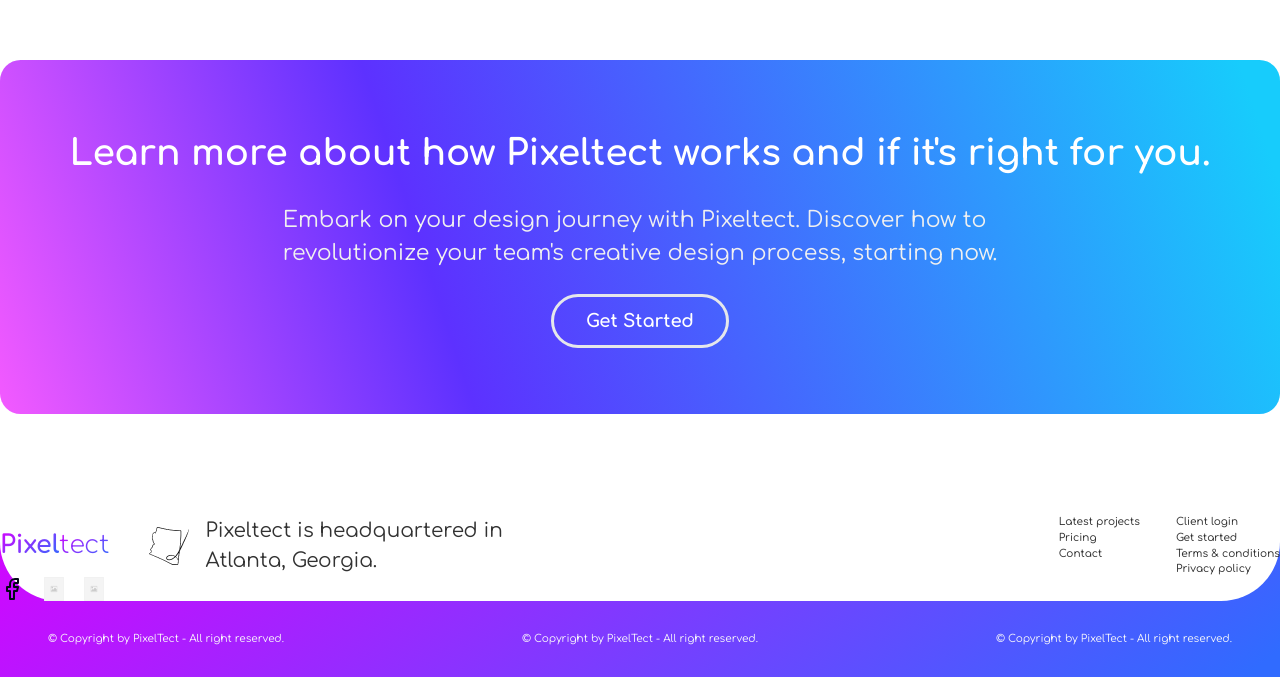
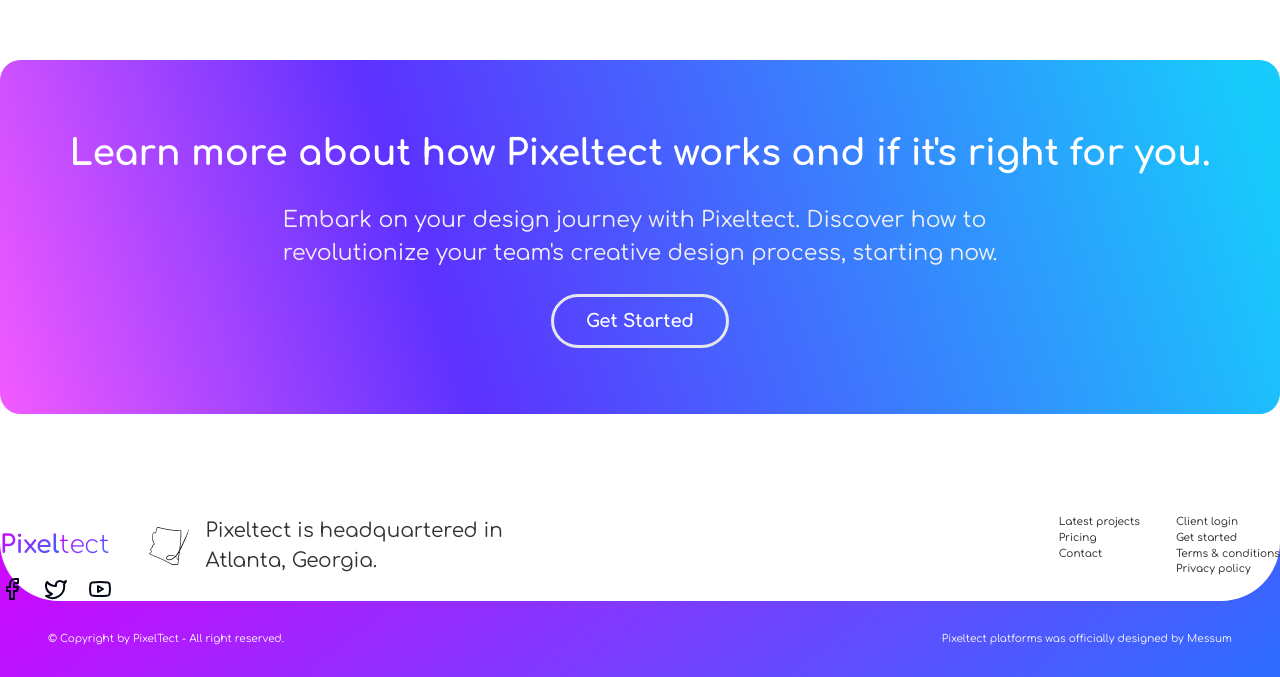
Before and after one commit to Iqtidartara/pixeltech, a Next.js app: page / in a window 1280 px wide. Shown: the part 9390-10067 px from the top of the page. Built offline with nearby package versions, Linux system fonts and the light colour scheme.

Commit message:
refractor: new changes

```diff
--- a/components/Footer.tsx
+++ b/components/Footer.tsx
@@ -1,4 +1,4 @@
-import { Facebook } from "lucide-react";
+import { Facebook, Twitter, Youtube } from "lucide-react";
 import Image from "next/image";
 import React from "react";
 
@@ -34,14 +34,13 @@ const Footer = () => {
 
         <div className="flex gap-5">
             <Facebook />
-            <Image src="/IMG.png" alt="icon" width={20}  height={20} />
-            <Image src="/IMG.png" alt="icon" width={20}  height={20} />
+            <Twitter />
+         <Youtube/>
         </div>
       </main>
   <div className="flex justify-between items-center max-w-[80rem] mx-auto px-12 py-[30px]">
       <p className="text-[10.495px] text-[#FAFAFA] font-[400] leading-normal">© Copyright by  PixelTect - All right reserved.</p>
-      <p className="text-[10.495px] text-[#FAFAFA] font-[400] leading-normal">© Copyright by  PixelTect - All right reserved.</p>
-      <p className="text-[10.495px] text-[#FAFAFA] font-[400] leading-normal">© Copyright by  PixelTect - All right reserved.</p>
+      <p className="text-[10.495px] text-[#FAFAFA] font-[400] leading-normal">Pixeltect platforms was officially designed by Messum</p>
   </div>
 
     </section>
```
